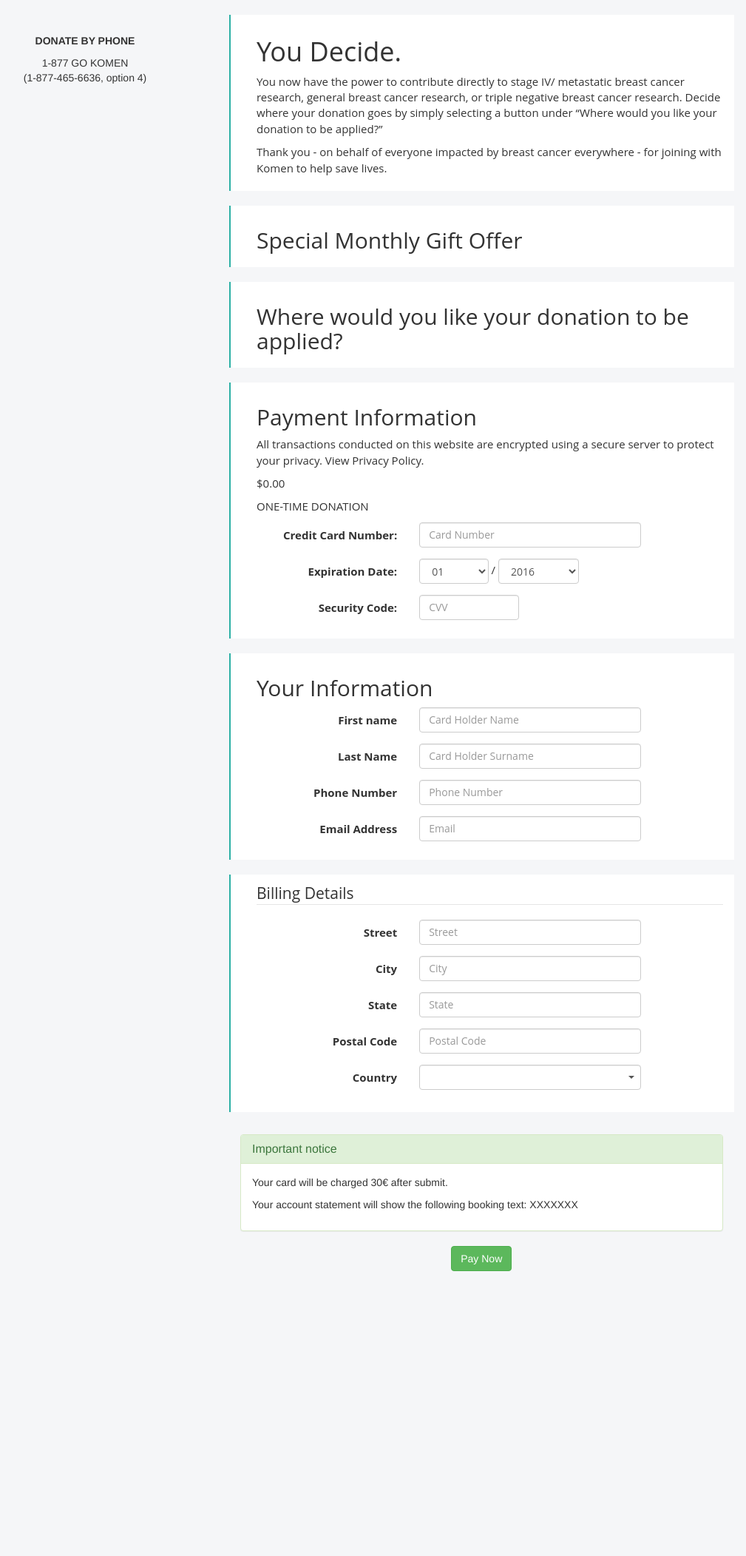
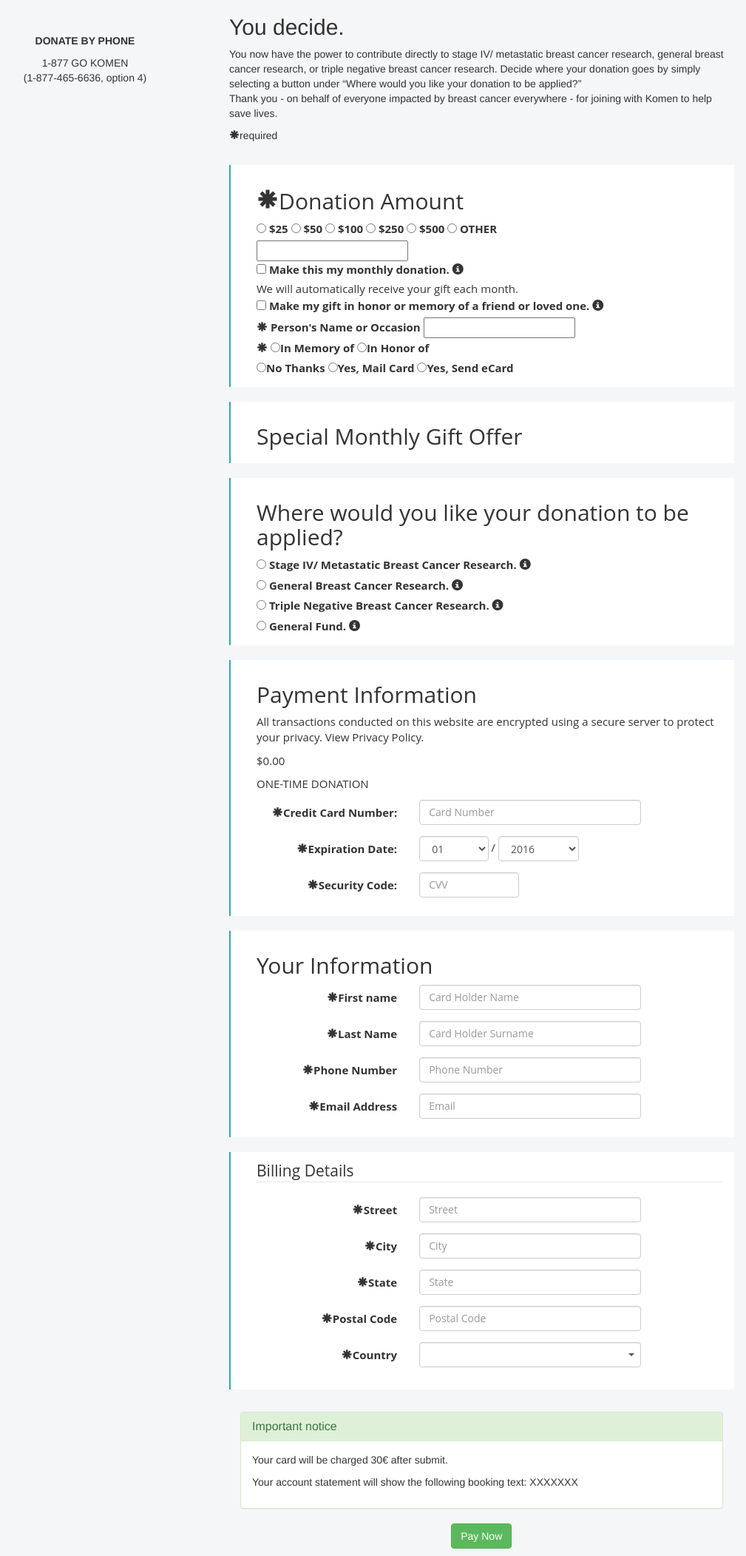
Before and after one commit to Cloudxtreme/payment26, a PHP site: page / in a window 1280 px wide. Shown: the whole page at 74% size, without its empty margins (135-1144 px from the left). Before the commit the page ends 1718 px from the top, so only its background shows below. Run offline with PHP 8.4, Linux system fonts and the light colour scheme; some libraries are stand-ins or nearby versions.

Commit message:
formularios e iconos

```diff
--- a/index.php
+++ b/index.php
@@ -71,13 +71,66 @@
             </span>
           <?php endif; ?>
           <form action="" method="POST" id="payment-form" class="form-horizontal">
+            <div class="row">
+              <h2>You decide.</h2>
+              <p>You now have the power to contribute directly to stage IV/ metastatic breast cancer research, general breast cancer research, or triple negative breast cancer research. Decide where your donation goes by simply selecting a button under “Where would you like your donation to be applied?”<br>
+                Thank you - on behalf of everyone impacted by breast cancer everywhere - for joining with Komen to help save lives.</p>
+              <p><span class="glyphicon glyphicon-asterisk"></span>required</p>
+            </div>
               <!-- First 3 Rows -->
               <div class="row">
                 <div class="komen-callout komen-section col-xs-12 col-sm-12 col-md-12 col-lg-12">
+                  <h2><span class="glyphicon glyphicon-asterisk"></span>Donation Amount</h2>
+                  <div class="wrapper-price">
+                    <input type="radio" name="donation-level" id="donation-level-1" value="25">
+                    <label for="donation-level-1">$25</label>
+                    <input type="radio" name="donation-level" id="donation-level-2" value="50">
+                    <label for="donation-level-2">$50</label>
+                    <input type="radio" name="donation-level" id="donation-level-3" value="100">
+                    <label for="donation-level-3">$100</label>
+                    <input type="radio" name="donation-level" id="donation-level-4" value="250">
+                    <label for="donation-level-4">$250</label>
+                    <input type="radio" name="donation-level" id="donation-level-5" value="500">
+                    <label for="donation-level-5">$500</label>
+                    <input type="radio" name="donation-level" id="donation-level-6" value="0">
+                    <label for="donation-level-6">OTHER</label>
+                    <div>
+                      <input type="text" name="" id="">
+                    </div>
+                  </div>
+                  <div class="">
+                    <input type="checkbox" name="" id="level_standardauto_repeatname">
+                    <label for="level_standardauto_repeatname"> Make this my monthly donation.</label>
+                    <span class="glyphicon glyphicon-info-sign"></span>
+                  </div>
+                  We will automatically receive your gift each month.
+                  <div class="">
+                    <input type="checkbox" name="" id="tribute_show_honor_fieldsname">
+                    <label for="tribute_show_honor_fieldsname">Make my gift in honor or memory of a friend or loved one.</label>
+                    <span class="glyphicon glyphicon-info-sign"></span>
+                  </div>
+
+                  <div id="tribute_honoree_last_name_row">
+                    <div class="form-content">
+                      <span class="glyphicon glyphicon-asterisk"></span>
+                      <label for="tribute_honoree_last_namename">Person's Name or Occasion</label>
+                      <input name="tribute_honoree_last_namename" id="tribute_honoree_last_namename" value="" maxlength="50" type="text">
+                    </div>
+                    <div class="">
+                      <span class="glyphicon glyphicon-asterisk"></span>
+                      <label><input type="radio" name="tribute_type_text" value="tribute_type_value1">In Memory of </label>
+                      <label><input type="radio" name="tribute_type_text" value="tribute_type_value2">In Honor of </label>
+                    </div>
+                    <div class="">
+                      <label><input type="radio" name="send_tribute_radio" value="No_Thanks">No Thanks</label>
+                      <label><input type="radio" name="send_tribute_radio" value="Yes_Mail_Card">Yes, Mail Card</label>
+                      <label><input type="radio" name="send_tribute_radio" value="Yes_eCard">Yes, Send eCard</label>
+                    </div>
+                  </div>
                   <!-- Form Name -->
-                  <h1>You Decide.</h1>
+                  <!-- <h1>You Decide.</h1>
                   <p>You now have the power to contribute directly to stage IV/ metastatic breast cancer research, general breast cancer research, or triple negative breast cancer research. Decide where your donation goes by simply selecting a button under “Where would you like your donation to be applied?”</p>
-                  <p>Thank you - on behalf of everyone impacted by breast cancer everywhere - for joining with Komen to help save lives.</p>
+                  <p>Thank you - on behalf of everyone impacted by breast cancer everywhere - for joining with Komen to help save lives.</p> -->
                 </div>
               </div>
               <div class="row">
@@ -90,6 +143,26 @@
                 <div class="komen-callout komen-section col-xs-12 col-sm-12 col-md-12 col-lg-12">
                   <!-- Form Name -->
                   <h2>Where would you like your donation to be applied?</h2>
+                  <div>
+                    <input type="radio" name="fund_radio" id="donation-stageIV">
+                    <label for="donation-stageIV">Stage IV/ Metastatic Breast Cancer Research.</label>
+                    <span class="glyphicon glyphicon-info-sign"></span>
+                  </div>
+                  <div>
+                    <input type="radio" name="fund_radio" id="donation-generalBC">
+                    <label for="generalBC">General Breast Cancer Research.</label>
+                    <span class="glyphicon glyphicon-info-sign"></span>
+                  </div>
+                  <div>
+                    <input type="radio" name="fund_radio" id="donation-">
+                    <label for="donation-tripleNBC">Triple Negative Breast Cancer Research.</label>
+                    <span class="glyphicon glyphicon-info-sign"></span>
+                  </div>
+                  <div>
+                    <input type="radio" name="fund_radio" id="donation-generalFund">
+                    <label for="generalFund">General Fund.</label>
+                    <span class="glyphicon glyphicon-info-sign"></span>
+                  </div>
                 </div>
               </div>
               <!-- Second 3 rows -->
@@ -102,7 +175,7 @@
 
                     <!-- Card Number -->
                     <div class="form-group">
-                      <label class="col-sm-4 control-label" for="textinput">Credit Card Number:</label>
+                      <label class="col-sm-4 control-label" for="textinput"><span class="glyphicon glyphicon-asterisk"></span>Credit Card Number:</label>
                       <div class="col-sm-6">
                         <input type="text" id="cardnumber" maxlength="19" placeholder="Card Number" class="card-number form-control">
                       </div>
@@ -110,7 +183,7 @@
 
                     <!-- Expiry-->
                     <div class="form-group">
-                      <label class="col-sm-4 control-label" for="textinput">Expiration Date:</label>
+                      <label class="col-sm-4 control-label" for="textinput"><span class="glyphicon glyphicon-asterisk"></span>Expiration Date:</label>
                       <div class="col-sm-6">
                         <div class="form-inline">
                           <select name="select2" data-stripe="exp-month" class="card-expiry-month stripe-sensitive required form-control">
@@ -135,7 +208,7 @@
                     </div>
                     <!-- CVV -->
                     <div class="form-group">
-                      <label class="col-sm-4 control-label" for="textinput">Security Code:</label>
+                      <label class="col-sm-4 control-label" for="textinput"><span class="glyphicon glyphicon-asterisk"></span>Security Code:</label>
                       <div class="col-sm-3">
                         <input type="text" id="cvv" placeholder="CVV" maxlength="4" class="card-cvc form-control">
                       </div>
@@ -150,27 +223,27 @@
                     <h2>Your Information</h2>
                     <!-- Card Holder Name -->
                     <div class="form-group">
-                      <label class="col-sm-4 control-label"  for="textinput">First name</label>
+                      <label class="col-sm-4 control-label"  for="textinput"><span class="glyphicon glyphicon-asterisk"></span>First name</label>
                       <div class="col-sm-6">
                         <input type="text" name="cardholdername" maxlength="70" placeholder="Card Holder Name" class="card-holder-name form-control">
                       </div>
                     </div>
                     <div class="form-group">
-                      <label class="col-sm-4 control-label"  for="textinput">Last Name</label>
+                      <label class="col-sm-4 control-label"  for="textinput"><span class="glyphicon glyphicon-asterisk"></span>Last Name</label>
                       <div class="col-sm-6">
                         <input type="text" name="cardholdersurname" maxlength="70" placeholder="Card Holder Surname" class="card-holder-surname form-control">
                       </div>
                     </div>
                     <!-- Phone Number -->
                     <div class="form-group">
-                      <label class="col-sm-4 control-label" for="textinput">Phone Number</label>
+                      <label class="col-sm-4 control-label" for="textinput"><span class="glyphicon glyphicon-asterisk"></span>Phone Number</label>
                       <div class="col-sm-6">
                         <input type="text" name="phone" maxlength="30" placeholder="Phone Number" class="form-control">
                       </div>
                     </div>
                     <!-- Email -->
                     <div class="form-group">
-                      <label class="col-sm-4 control-label" for="textinput">Email Address</label>
+                      <label class="col-sm-4 control-label" for="textinput"><span class="glyphicon glyphicon-asterisk"></span>Email Address</label>
                       <div class="col-sm-6">
                         <input type="text" name="email" maxlength="65" placeholder="Email" class="email form-control">
                       </div>
@@ -186,7 +259,7 @@
 
                     <!-- Street -->
                     <div class="form-group">
-                      <label class="col-sm-4 control-label" for="textinput">Street</label>
+                      <label class="col-sm-4 control-label" for="textinput"><span class="glyphicon glyphicon-asterisk"></span>Street</label>
                       <div class="col-sm-6">
                         <input type="text" name="street" placeholder="Street" class="address form-control">
                       </div>
@@ -194,7 +267,7 @@
 
                     <!-- City -->
                     <div class="form-group">
-                      <label class="col-sm-4 control-label" for="textinput">City</label>
+                      <label class="col-sm-4 control-label" for="textinput"><span class="glyphicon glyphicon-asterisk"></span>City</label>
                       <div class="col-sm-6">
                         <input type="text" name="city" placeholder="City" class="city form-control">
                       </div>
@@ -202,7 +275,7 @@
 
                     <!-- State -->
                     <div class="form-group">
-                      <label class="col-sm-4 control-label" for="textinput">State</label>
+                      <label class="col-sm-4 control-label" for="textinput"><span class="glyphicon glyphicon-asterisk"></span>State</label>
                       <div class="col-sm-6">
                         <input type="text" name="state" maxlength="65" placeholder="State" class="state form-control">
                       </div>
@@ -210,7 +283,7 @@
 
                     <!-- Postcal Code -->
                     <div class="form-group">
-                      <label class="col-sm-4 control-label" for="textinput">Postal Code</label>
+                      <label class="col-sm-4 control-label" for="textinput"><span class="glyphicon glyphicon-asterisk"></span>Postal Code</label>
                       <div class="col-sm-6">
                         <input type="text" name="zip" maxlength="9" placeholder="Postal Code" class="zip form-control">
                       </div>
@@ -218,7 +291,7 @@
 
                     <!-- Country -->
                     <div class="form-group">
-                      <label class="col-sm-4 control-label" for="textinput">Country</label>
+                      <label class="col-sm-4 control-label" for="textinput"><span class="glyphicon glyphicon-asterisk"></span>Country</label>
                       <div class="col-sm-6">
                         <!--input type="text" name="country" placeholder="Country" class="country form-control"-->
                         <div class="country bfh-selectbox bfh-countries" name="country" placeholder="Select Country" data-flags="true" data-filter="true"> </div>
```
